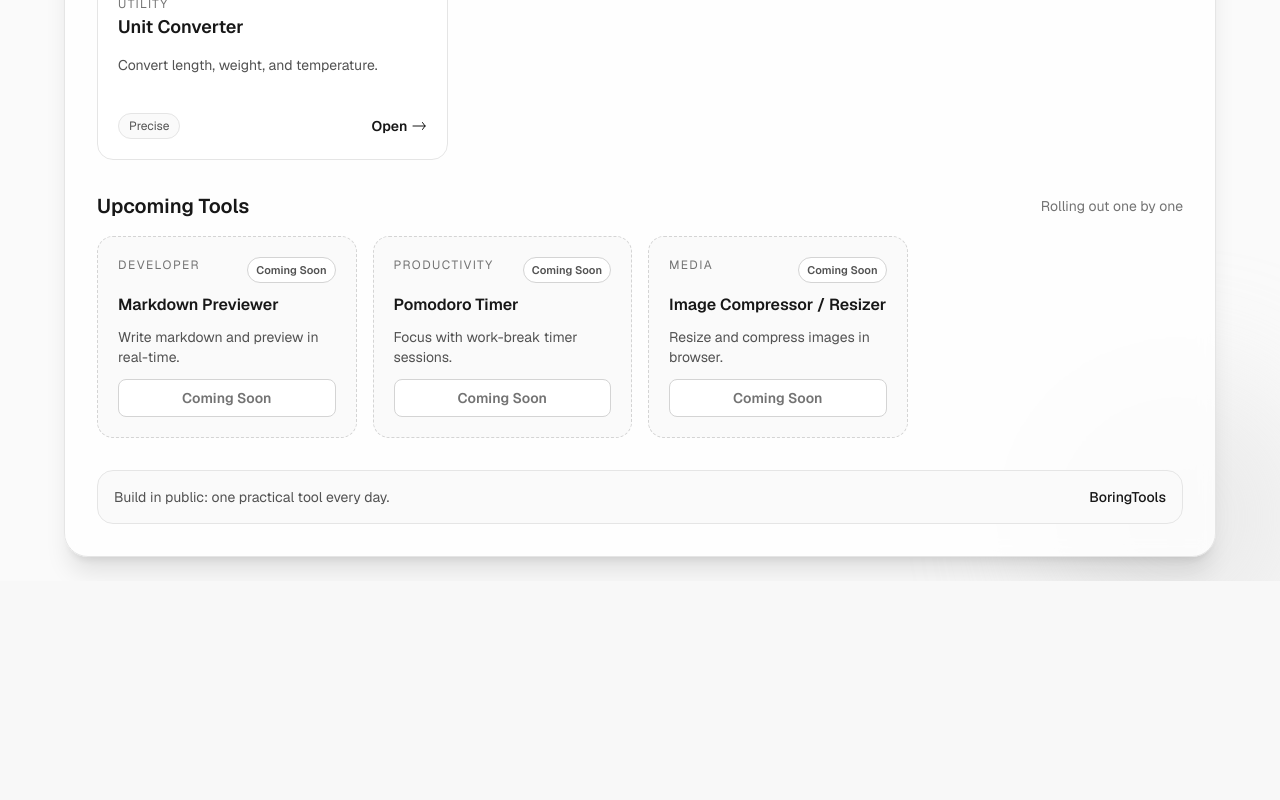
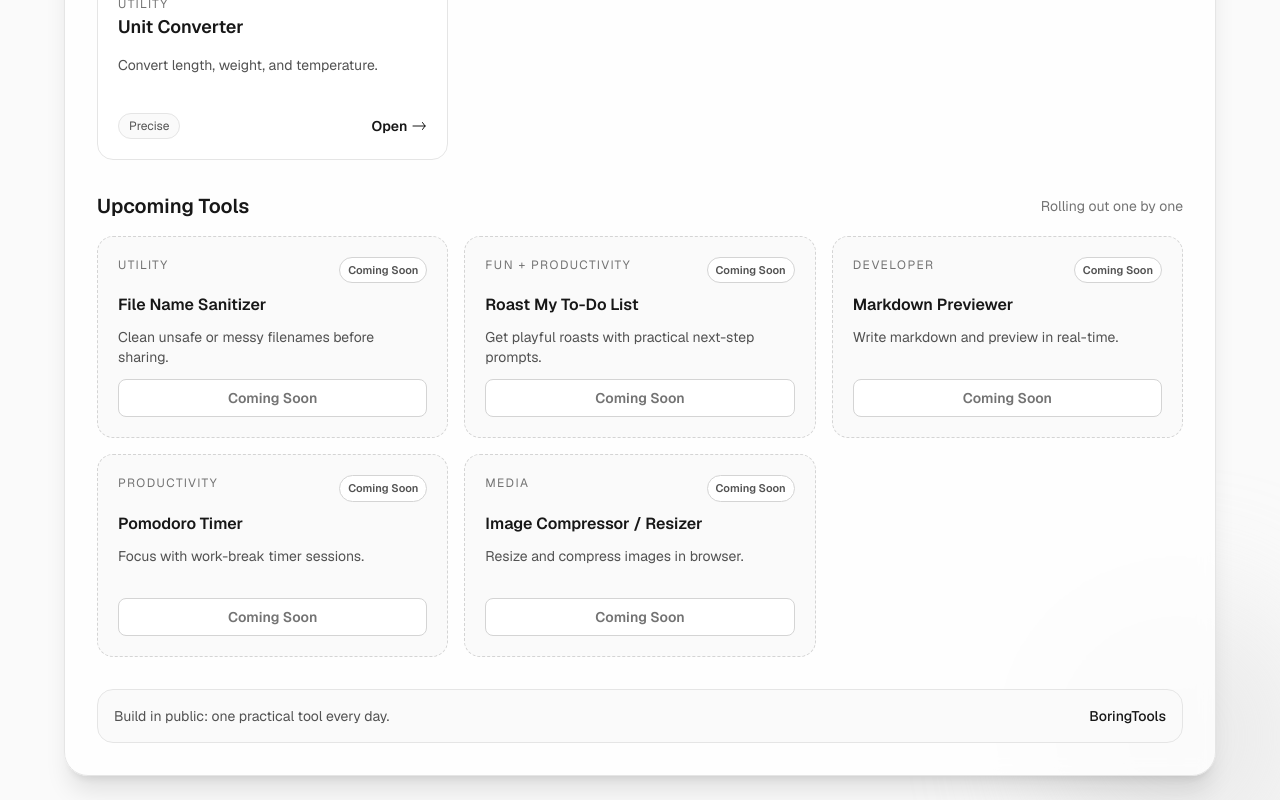
Before and after one commit to ius-sharma/boring-tools, a Next.js app: page / in a window 1280 px wide. Shown: the part 1069-1869 px from the top of the page. Before the commit the page ends 1650 px from the top, so only its background shows below. Built offline with nearby package versions, Linux system fonts and the light colour scheme.

Commit message:
Update homepage upcoming tools and release notes

```diff
--- a/app/page.jsx
+++ b/app/page.jsx
@@ -63,6 +63,20 @@ const tools = [
 ];
 
 const upcomingTools = [
+  {
+    id: "file-name-sanitizer",
+    name: "File Name Sanitizer",
+    category: "Utility",
+    description: "Clean unsafe or messy filenames before sharing.",
+    eta: "Coming Soon",
+  },
+  {
+    id: "roast-my-todo-list",
+    name: "Roast My To-Do List",
+    category: "Fun + Productivity",
+    description: "Get playful roasts with practical next-step prompts.",
+    eta: "Coming Soon",
+  },
   {
     id: "markdown-previewer",
     name: "Markdown Previewer",
@@ -293,7 +307,7 @@ export default function Home() {
             <p className="text-sm text-neutral-500">Rolling out one by one</p>
           </div>
 
-          <div className="grid grid-cols-1 md:grid-cols-2 xl:grid-cols-4 gap-3 sm:gap-4">
+          <div className="grid grid-cols-1 md:grid-cols-2 xl:grid-cols-3 gap-3 sm:gap-4">
             {upcomingTools.map((tool) => (
               <div
                 key={tool.id}
```
Also changed, not shown: 1 other file (tests, documents, lock files or other folders).
